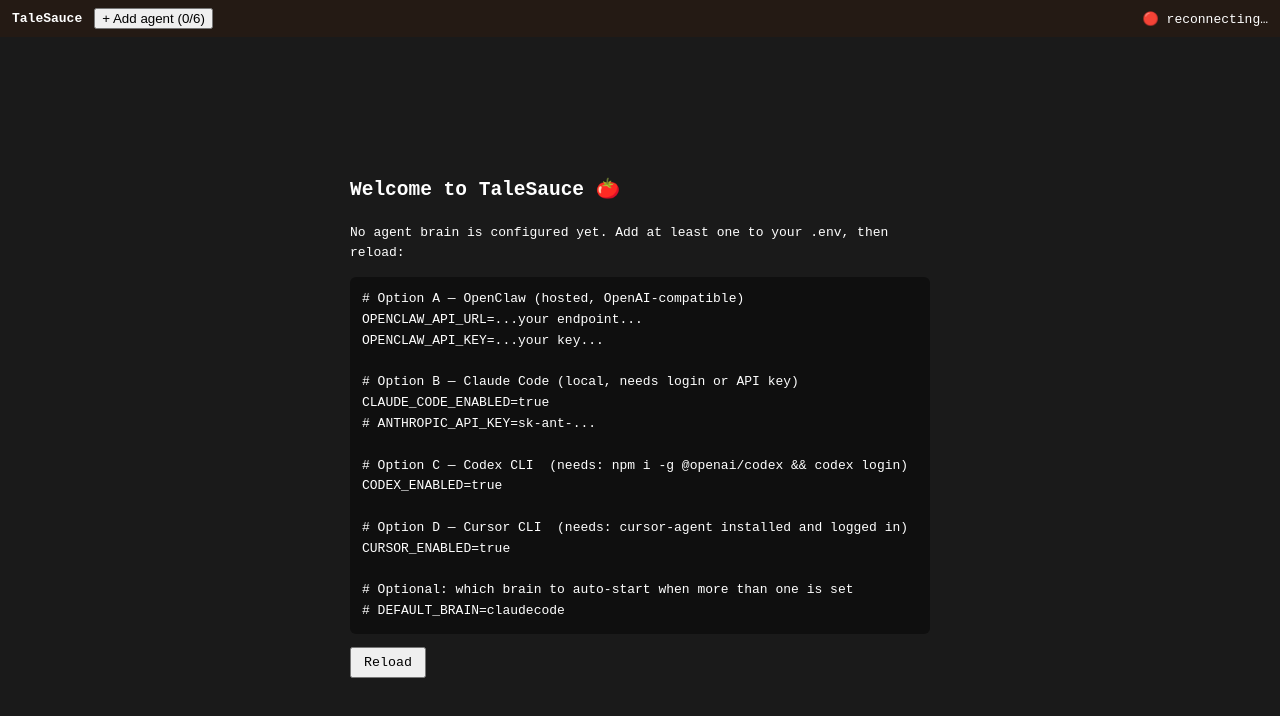
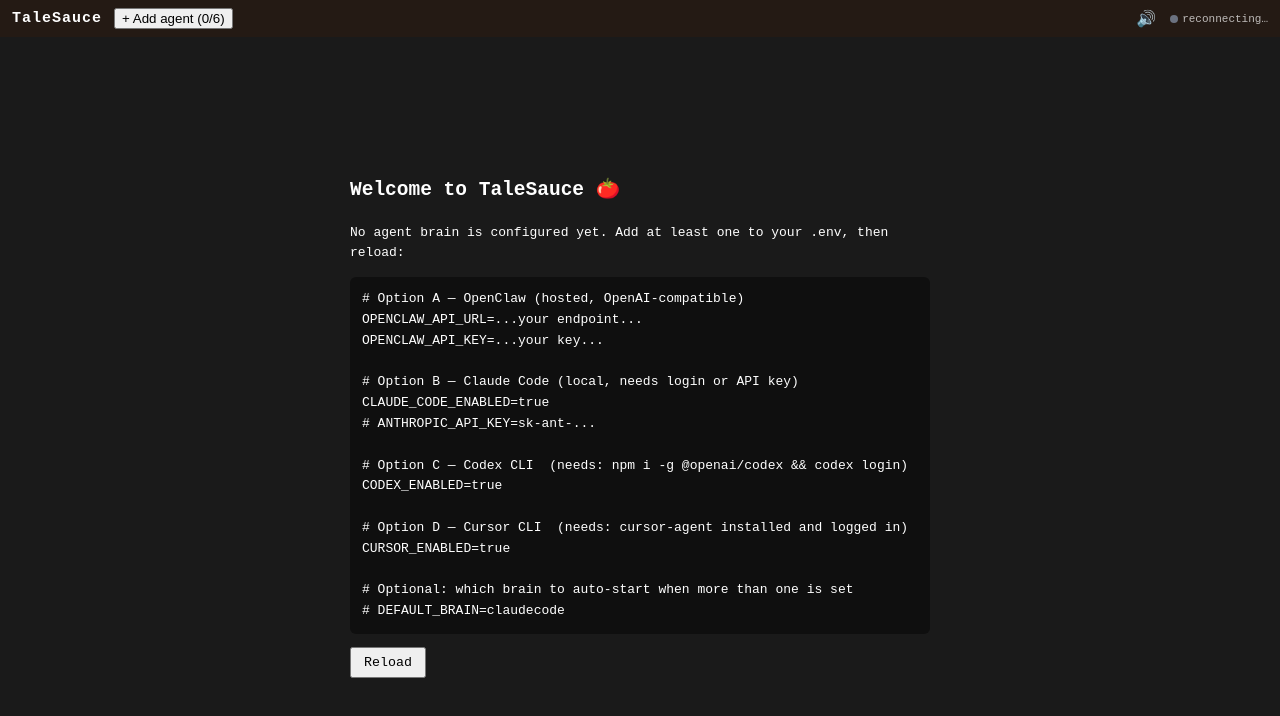
Before and after one commit to charanbandi/TaleSauce, a React (Vite) app in the folder packages/web/: page / in a window 1280 px wide. Shown: the top 716 px of the page. Built offline with nearby package versions, Linux system fonts and the light colour scheme; no server answers.

Commit message:
feat(web): mute toggle in TopBar — muteStore bridges React + Phaser SoundSystem

```diff
--- a/packages/web/src/app/TopBar.tsx
+++ b/packages/web/src/app/TopBar.tsx
@@ -1,12 +1,37 @@
+import { useEffect, useState } from "react";
 import { useStore } from "../store/store.js";
+import { muteStore } from "../game/muteStore.js";
 
 export function TopBar({ wsOk, onAdd }: { wsOk: boolean; onAdd: () => void }) {
   const count = Object.keys(useStore((s) => s.agents)).length;
+  const [muted, setMuted] = useState(muteStore.muted);
+
+  useEffect(() => muteStore.subscribe(setMuted), []);
+
   return (
-    <div style={{ display: "flex", alignItems: "center", gap: 12, padding: "8px 12px", background: "#241a14", color: "#fff", fontFamily: "monospace" }}>
-      <strong>TaleSauce</strong>
+    <div style={{
+      display: "flex", alignItems: "center", gap: 12,
+      padding: "8px 12px", background: "#241a14", color: "#fff", fontFamily: "monospace",
+    }}>
+      <strong style={{ fontSize: 15, letterSpacing: 1 }}>TaleSauce</strong>
       <button onClick={onAdd} disabled={count >= 6}>+ Add agent ({count}/6)</button>
-      <span style={{ marginLeft: "auto" }}>{wsOk ? "🟢 connected" : "🔴 reconnecting…"}</span>
+      <div style={{ marginLeft: "auto", display: "flex", alignItems: "center", gap: 10 }}>
+        <button
+          onClick={() => muteStore.toggle()}
+          title={muted ? "Unmute" : "Mute"}
+          style={{ background: "none", border: "none", cursor: "pointer", fontSize: 16, color: "#fff", padding: "0 4px" }}
+        >
+          {muted ? "🔇" : "🔊"}
+        </button>
+        <span style={{ display: "flex", alignItems: "center", gap: 4 }}>
+          <span style={{
+            width: 8, height: 8, borderRadius: "50%",
+            background: wsOk ? "#4ade80" : "#6b7280",
+            display: "inline-block",
+          }} />
+          <span style={{ fontSize: 11, opacity: 0.7 }}>{wsOk ? "live" : "reconnecting…"}</span>
+        </span>
+      </div>
     </div>
   );
 }
```
